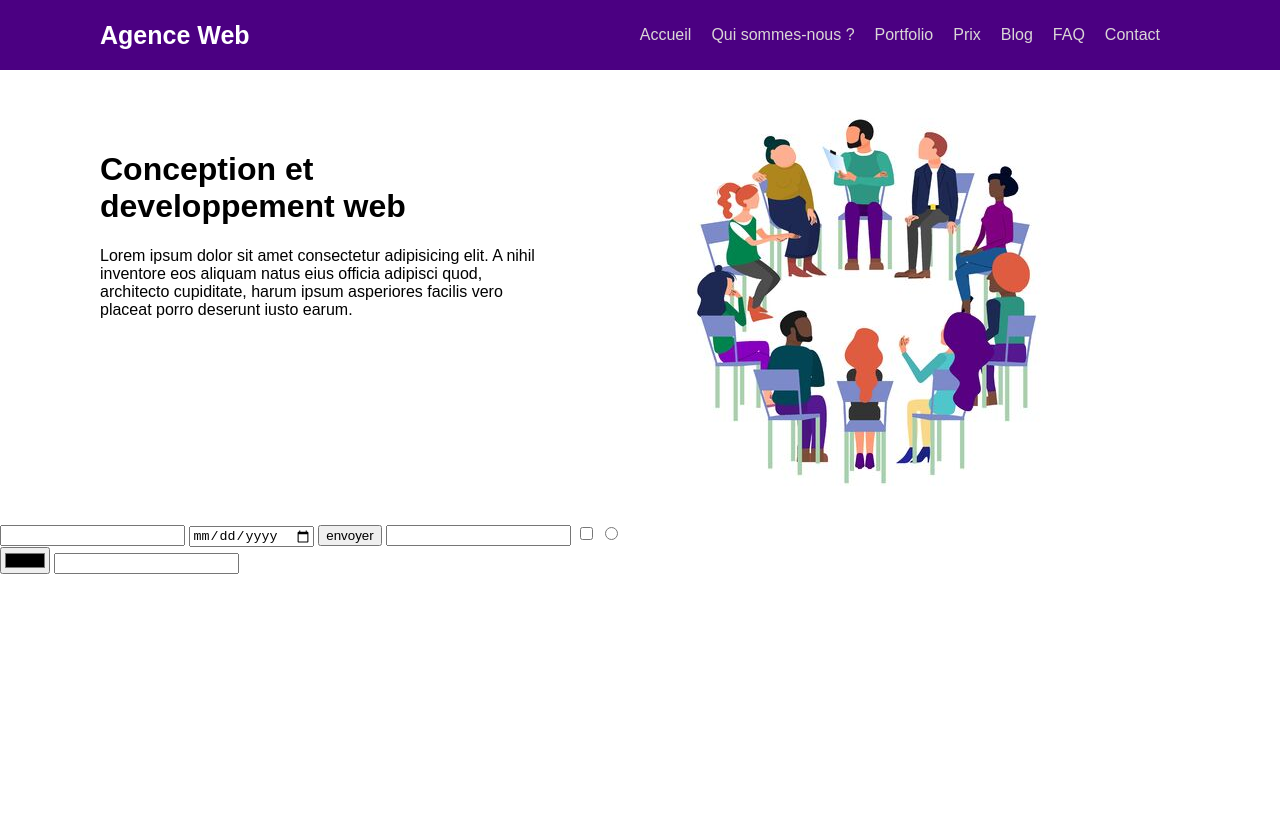
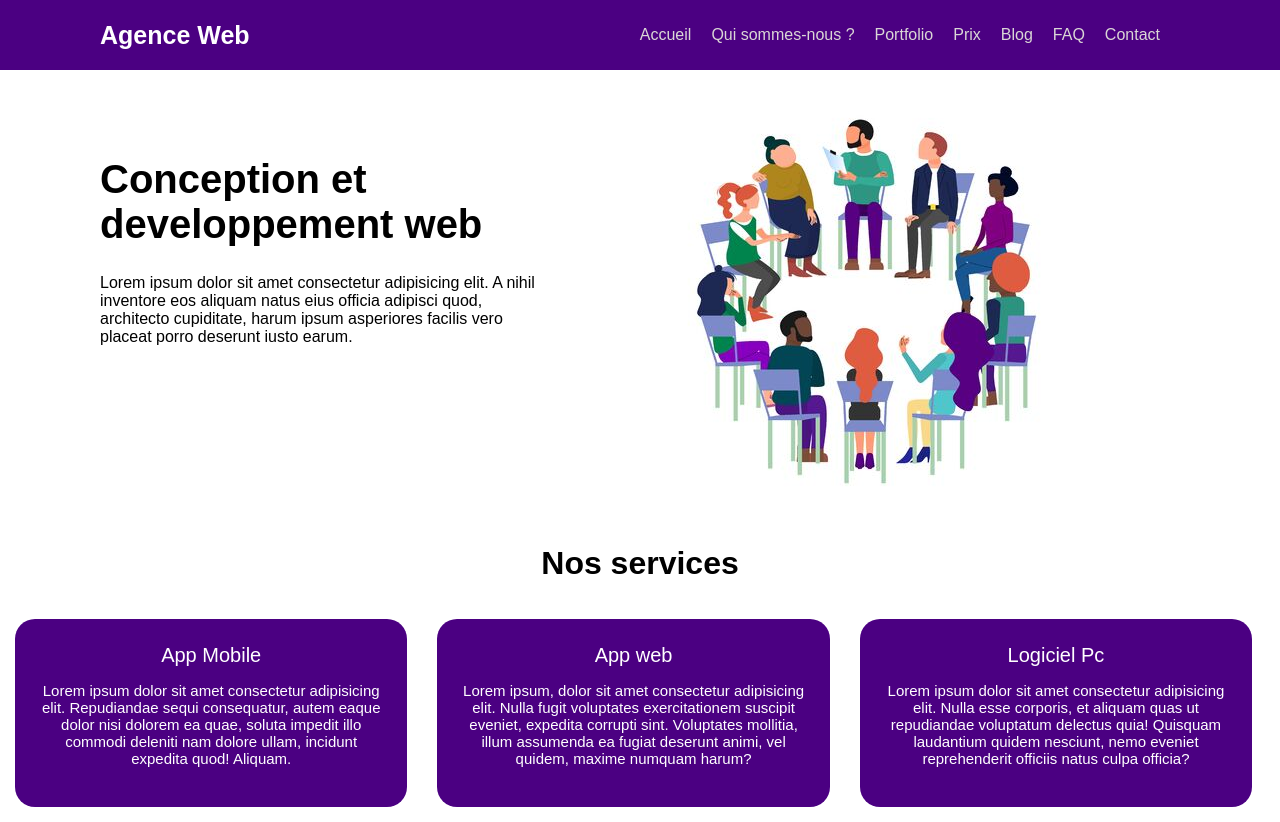
Before and after one commit to architech2019/web-agency, a plain HTML site: page index.html in a window 1280 px wide. Before the commit the page ends 800 px from the top, so only its background shows below. Drawn offline with Linux system fonts and the light colour scheme.

Commit message:
services section

```diff
--- a/css/style.css
+++ b/css/style.css
@@ -38,3 +38,34 @@ ul.nav_menu{
     padding: 100px;
     padding-top: 60px;
 }
+
+.hero_title h1{
+    font-size:40px;
+
+}
+
+#services h1{
+    text-align: center;
+}
+
+.services_container{
+    grid-template-columns: 33% 33%  33%;
+}
+
+.services_container div{
+    text-align: center;
+    font-size: 20px;
+    background-color: indigo;
+    color: white;
+    margin: 15px;
+    padding: 25px;
+    border-radius: 20px;
+}
+
+.services_container div p {
+    font-size: 15px;
+}
+
+.grid {
+    display: grid;
+}
--- a/index.html
+++ b/index.html
@@ -30,19 +30,37 @@
             <div class="hero_image">
                 <img src="images/hero.jpg" alt="">
             </div>
-
-            <form>
-                <input type="text">
-                <input type="date" name="" id="">
-                <input type="button" value="envoyer">
-                <input type="tel">
-                <input type="checkbox" name="" id="">
-                <input type="radio" name="" id="">
-                <input type="color" name="" id="">
-                <input type="email" name="" id="">
-            </form>
         </div>
 
 
+        <!-- Services section -->
+        <div id="services">
+            <h1>Nos services</h1>
+
+            <div class="grid services_container">
+                <div>
+                    App Mobile
+
+                    <p>
+                        Lorem ipsum dolor sit amet consectetur adipisicing elit. Repudiandae sequi consequatur, autem eaque dolor nisi dolorem ea quae, soluta impedit illo commodi deleniti nam dolore ullam, incidunt expedita quod! Aliquam.
+                    </p>
+                </div>
+                <div>
+                    App web
+
+                    <p>
+                        Lorem ipsum, dolor sit amet consectetur adipisicing elit. Nulla fugit voluptates exercitationem suscipit eveniet, expedita corrupti sint. Voluptates mollitia, illum assumenda ea fugiat deserunt animi, vel quidem, maxime numquam harum?
+                    </p>
+                </div>
+                <div>
+                    Logiciel Pc
+
+                    <p>
+                        Lorem ipsum dolor sit amet consectetur adipisicing elit. Nulla esse corporis, et aliquam quas ut repudiandae voluptatum delectus quia! Quisquam laudantium quidem nesciunt, nemo eveniet reprehenderit officiis natus culpa officia?
+                    </p>
+                </div>
+            </div>
+        </div>
+
     </body>
 </html>
```
